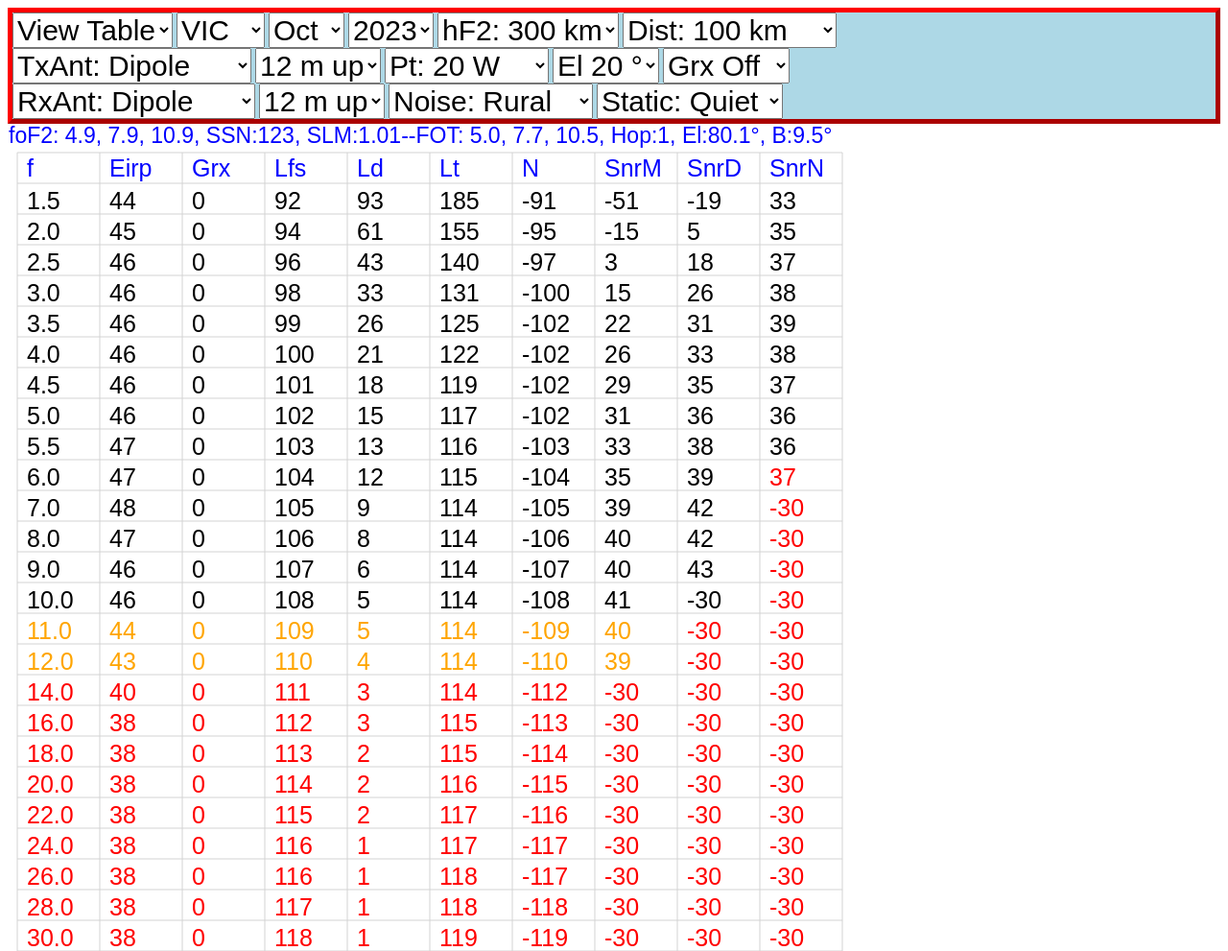
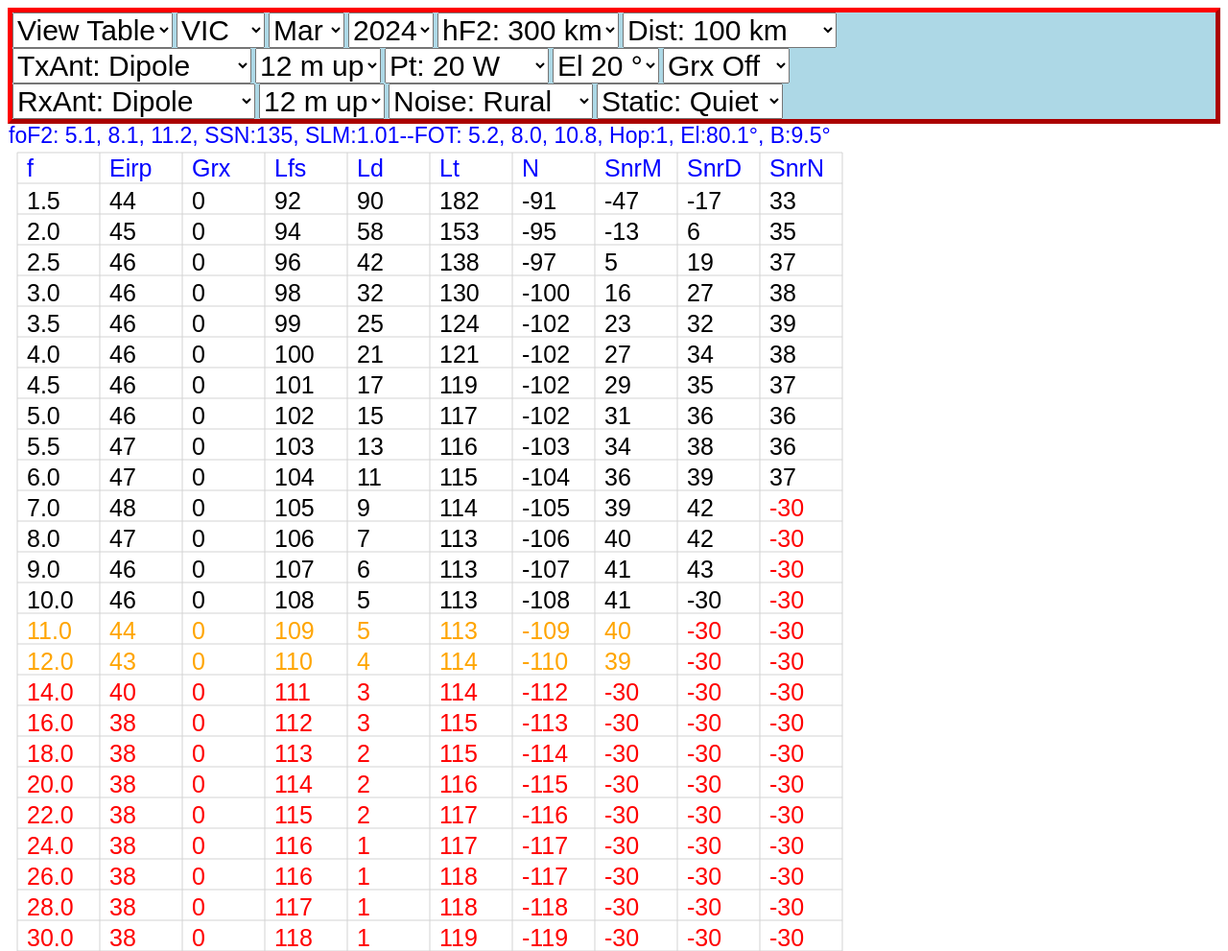
Before and after one commit to TinoPavic1/NVIS-1D, a plain HTML site: page index.html in a window 1280 px wide. Shown: the top 991 px of the page at 96% size. Drawn offline with Linux system fonts and the light colour scheme.

Commit message:
Add files via upload

```diff
--- a/index.html
+++ b/index.html
@@ -5,7 +5,7 @@
 
 
 <head>
-  <title>NVIS v128 TinoPavic VK3EGN</title>
+  <title>NVIS v129 TinoPavic VK3EGN</title>
   <!--  <meta name="viewport" content="width=device-width">   -->
 </head>
 
@@ -42,14 +42,14 @@
   <select style="font-size: 30px" id="month" name="month" onchange="selChange()">
     <option value=1>Jan</option>
     <option value=2>Feb</option>
-    <option value=3> Mar</option>
+    <option value=3 selected> Mar</option>
     <option value=4>Apr</option>
     <option value=5>May</option>
     <option value=6 >Jun</option>
     <option value=7>Jul</option>
     <option value=8>Aug</option>
     <option value=9>Sep</option>
-    <option value=10 selected>Oct</option>
+    <option value=10>Oct</option>
     <option value=11>Nov</option>
     <option value=12>Dec</option>
   </select>
@@ -58,8 +58,8 @@
     <option value=2020>2020</option>
     <option value=2021>2021</option>
     <option value=2022>2022</option>
-    <option value=2023 selected>2023</option>
-    <option value=2024>2024</option>
+    <option value=2023>2023</option>
+    <option value=2024 selected>2024</option>
     <option value=2025>2025</option>
     <option value=2026>2026</option>
   </select>
--- a/nvis.js
+++ b/nvis.js
@@ -159,19 +159,19 @@ function calcfoF2(nvis) {  // foF2 daily minimum   min 2.0, lat+0.5, fold at S 2
 
 function latestfoF2(nvis) {  // current foF2 min max from Ionosondes
   var t=nvis.lat;
-  var f1=3.2, f3=9.1;          // Mawson Station, Antarctica
-  if(t>-50) {f1=3.4; f3=7.1; } // Hobart
-  if(t>-40) {f1=5.0; f3=10.5; } // Learmonth, Vic
-  if(t>-36) {f1=4.4; f3=7.2; } // Canberra
-  if(t>-34.5) {f1=4.1; f3=8.4; } // Camden, Sydney
-  if(t>-32.5) {f1=4.1; f3=8.5; } // Perth
-  if(t>-31) {f1=5.2;  f3=10.5;  } // Brisbane
-  if(t>-23) {f1=4.7; f3=12.0; }    // Townsville
-  if(t>-15) {f1=5.6; f3=12.2; }   // Darwin
+  var f1=3.8, f3=7.4;          // Mawson Station, Antarctica
+  if(t>-50) {f1=3.5; f3=7.7; } // Hobart
+  if(t>-40) {f1=5.3; f3=10.5; } // Learmonth, Vic
+  if(t>-36) {f1=5.0; f3=8.0; } // Canberra
+  if(t>-34.5) {f1=4.7; f3=9.2; } // Camden, Sydney
+  if(t>-32.5) {f1=4.8; f3=9.5; } // Perth
+  if(t>-31) {f1=5.5;  f3=9.5;  } // Brisbane
+  if(t>-23) {f1=5.3; f3=11.0; }    // Townsville
+  if(t>-15) {f1=6.0; f3=12.5; }   // Darwin
   f2 = (f1+f3)/2;// adjust f2
   console.log("latestfoF2(), f1= " + f1.toFixed(1) + ",f3=" + f3.toFixed(1));
   // Mix with prediction
-  var ye=2023, mo=10, da=24;   // date when Ionosonde adjusted
+  var ye=2024, mo=2, da=29;   // date when Ionosonde adjusted
   var d1 = ye*365 + mo*30.5 + da;
   var d2 = nvis.year*365 + nvis.month*30.5 + 15; // adjustment age in days
   var me=(d2-d1)/90; me=Math.abs(me); // mix factor
```
